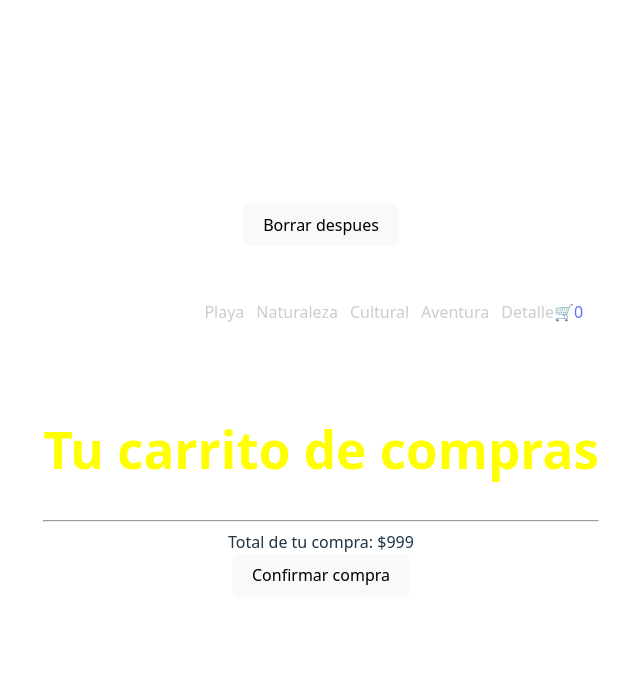
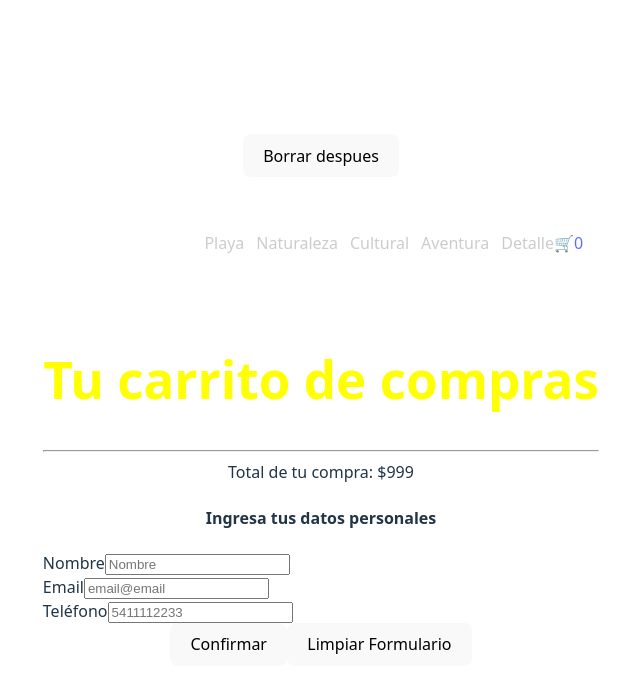
Before and after one commit to SSantiago90/react-88080, a React (Vite) app: page /cart in a window 1280 px wide. Shown: the top 688 px of the page, without its empty margins (319-959 px from the left). Built offline with nearby package versions, Linux system fonts and the light colour scheme.

Commit message:
deploy clase final

```diff
--- a/src/components/CartContainer.jsx
+++ b/src/components/CartContainer.jsx
@@ -1,14 +1,15 @@
 import { useContext, useState } from "react";
 import cartContext from "../context/cartContext";
 import { createBuyOrder } from "../data/FirestoreService";
+import CheckoutForm from "./CheckoutForm";
 
 function CartContainer(){
   const { cart, clearCart } = useContext(cartContext);
   const [orderCreated, setOrderCreated] = useState(false);
 
-  async function handleCheckout(){
+  async function handleCheckout(formData){
     const orderData= {
-      buyer: { name:"Valentina", email: "valen2000@yahoo.net", phone: 123 },
+      buyer: formData,
       cart,
       total: 999,
       date: new Date(),
@@ -46,7 +47,8 @@ function CartContainer(){
       Total de tu compra: $999
     </div>
 
-      <button onClick={handleCheckout}>Confirmar compra</button>
+    <CheckoutForm handleCheckout={handleCheckout}/>
+
 
   </section>
 }
--- /dev/null
+++ b/src/components/CheckoutForm.jsx
@@ -0,0 +1,55 @@
+import { useState } from "react"
+
+export default function CheckoutForm(props){
+  const [formData, setFormData] = useState(
+    {
+      username: "",
+      email: "",
+      phone: "",
+    }
+  );
+
+  function handleSubmit(event){
+    event.preventDefault();
+    console.log("enviando form")
+    props.handleCheckout(formData);
+  }
+
+  function handleChange(event){
+    const inputName = event.target.name;
+    const value = event.target.value;
+
+    const newFormData = {...formData};
+    newFormData[inputName] = value;
+    setFormData(newFormData);
+  }
+
+  function clearForm(){
+    setFormData( {
+      username: "",
+      email: "",
+      phone: "",
+    })
+  }
+
+  return(
+    <section>
+    <form onSubmit={handleSubmit}>
+      <h4>Ingresa tus datos personales</h4>
+      <div style={{ display: "flex", flexWrap: "wrap", width: "420px"}}>
+        <label>Nombre
+          <input value={formData.username} onChange={handleChange} name="username" required type="text" placeholder="Nombre"></input>
+        </label>
+         <label>Email
+          <input value={formData.email} onChange={handleChange} name="email" required type="email" placeholder="email@email"></input>
+        </label>
+         <label>Teléfono
+          <input value={formData.phone} onChange={handleChange} name="phone" type="tel" placeholder="5411112233"></input>
+        </label>
+      </div>
+        <button type="submit">Confirmar</button>
+        <button onClick={clearForm} type="button">Limpiar Formulario</button>
+    </form>
+    </section>
+  )
+}
--- a/src/data/FirestoreService.js
+++ b/src/data/FirestoreService.js
@@ -49,6 +49,11 @@ export async function getProductsByCategory(categParam){
   return dataDocs;
 }
 
+/**
+ * Esta función crea una orden en un documento en Firestore.
+ * @param orderData -  { buyer, cart, total, date }
+ * @returns newDoc - { id del nuevo documento }
+ */
 export async function createBuyOrder(orderData){
   const ordersRef = collection(db, "orders")
   const newDoc = await addDoc(ordersRef, orderData)
```
Also changed, not shown: 2 other files (tests, documents, lock files or other folders).
